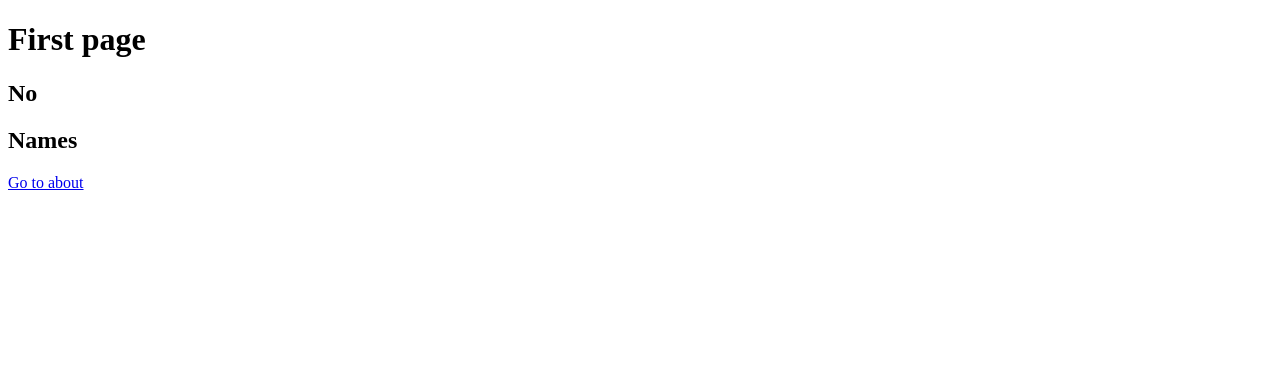
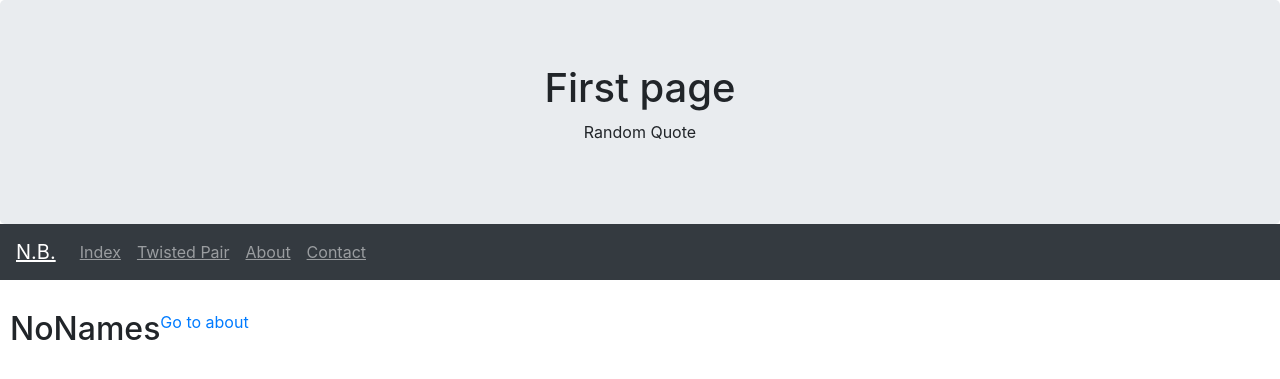
Before and after one commit to miyagis/CS50_Flask, a Flask app: page / in a window 1280 px wide. Shown: the top 379 px of the page. Run offline with Flask 2, Linux system fonts and the light colour scheme; some libraries are stand-ins or nearby versions.

Commit message:
moving project0 to flask

```diff
--- a/templates/layout.html
+++ b/templates/layout.html
@@ -1,12 +1,47 @@
 <!DOCTYPE html>
 <html>
   <head>
-    <title>My website</title>
+    <title>Test Site</title>
+    <meta charset="utf-8">
+    <meta name="viewport" content="width=device-width, initial-scale=1">
+    <link rel="stylesheet" href="https://maxcdn.bootstrapcdn.com/bootstrap/4.1.3/css/bootstrap.min.css">
+    <link rel="stylesheet" href="style.css">
+    <script src="https://ajax.googleapis.com/ajax/libs/jquery/3.3.1/jquery.min.js"></script>
+    <script src="https://cdnjs.cloudflare.com/ajax/libs/popper.js/1.14.3/umd/popper.min.js"></script>
+    <script src="https://maxcdn.bootstrapcdn.com/bootstrap/4.1.3/js/bootstrap.min.js"></script>
+    <style>
+    .fakeimg {
+        height: 200px;
+        background: #aaa;
+    }
+</style>
   </head>
   <body>
-    <h1>{% block heading %}{% endblock %}</h1>
+    <div class="jumbotron text-center" style="margin-bottom:0">
+      <h1>{% block heading %}{% endblock %}</h1>
+      <p>Random Quote</p>
+    </div>
 
-    {% block body %}
-    {% endblock %}
+    <nav class="navbar navbar-expand-sm bg-dark navbar-dark">
+      <a class="navbar-brand" href="#">N.B.</a>
+      <button class="navbar-toggler" type="button" data-toggle="collapse" data-target="#collapsibleNavbar">
+        <span class="navbar-toggler-icon"></span>
+      </button>
+      <div class="collapse navbar-collapse" id="collapsibleNavbar">
+        <ul class="navbar-nav">
+          <li class="nav-item"><a class="nav-link" href="index.html">Index</a></li>
+          <li class="nav-item"><a class="nav-link" href="twisted_pair.html">Twisted Pair</a></li>
+          <li class="nav-item"><a class="nav-link" href="about.html">About</a></li>
+          <li class="nav-item"><a class="nav-link" href="contact.html">Contact</a></li>
+        </ul>
+      </div>
+    </nav>
+
+    <div class="container">
+      <div class="row">
+        {% block body %}
+        {% endblock %}
+      </div>
+    </div>
   </body>
 </html>
--- /dev/null
+++ b/templates/style.css
@@ -0,0 +1,36 @@
+.quotes {
+  border-width: thin;
+  border-style: ridge;
+  border-color: #ccc; }
+
+#Freud_quote:hover, #Latour_quote:hover {
+  background-color: #FFCB9C; }
+
+#Aristotle_quote::selection {
+  background-color: blue; }
+
+#Aristotle_quote:hover {
+  background-color: #9CD0FF; }
+
+.quotes {
+  background-color: yellow;
+  padding: 40px; }
+
+.container {
+  margin-top: 30px;
+  margin-left: 10px;
+  margin-right: 10px;
+  margin-bottom: 30px; }
+
+img {
+  max-width: 100%;
+  height: auto; }
+
+nav a {
+  text-decoration: underline; }
+
+@media print {
+  footer {
+    visibility: hidden; } }
+
+/*# sourceMappingURL=style.css.map */
--- /dev/null
+++ b/templates/style.scss
@@ -0,0 +1,48 @@
+$quotes_background_color: yellow;
+%div_box{
+  border-width: thin;
+  border-style: ridge;
+  border-color: #ccc;
+}
+
+#Freud_quote:hover, #Latour_quote:hover {
+  background-color: #FFCB9C;
+}
+
+#Aristotle_quote::selection{
+  background-color: blue;
+}
+#Aristotle_quote:hover{
+  background-color: #9CD0FF;
+}
+
+.quotes{
+  background-color: $quotes_background_color;
+  padding: 40px;
+  @extend %div_box;
+}
+
+.container{
+  margin-top: 30px;
+  margin-left: 10px;
+  margin-right: 10px;
+  margin-bottom: 30px;
+}
+
+img {
+  max-width: 100%;
+  height: auto;
+}
+
+nav{
+  a{
+    text-decoration:underline;
+  }
+}
+
+
+@media print{
+  footer{
+    visibility: hidden;
+  }
+}
```
